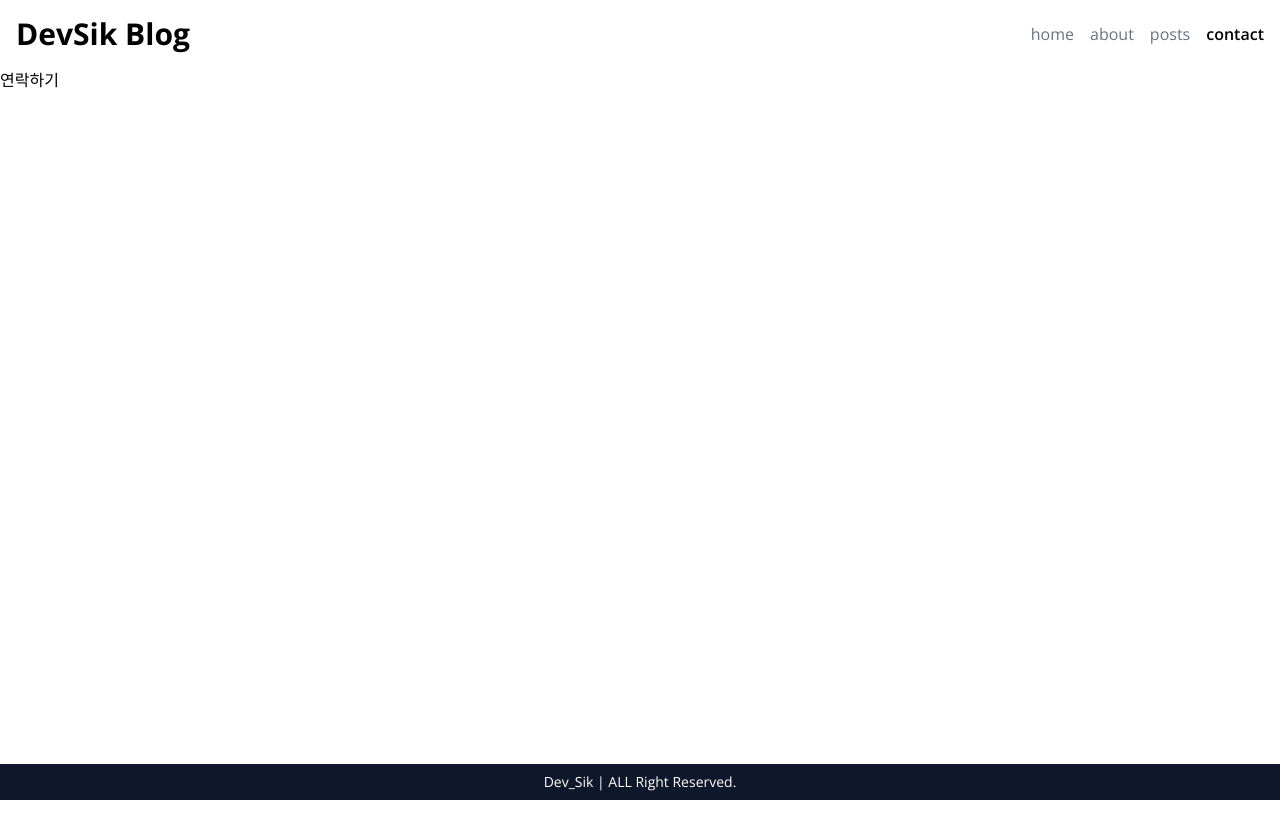
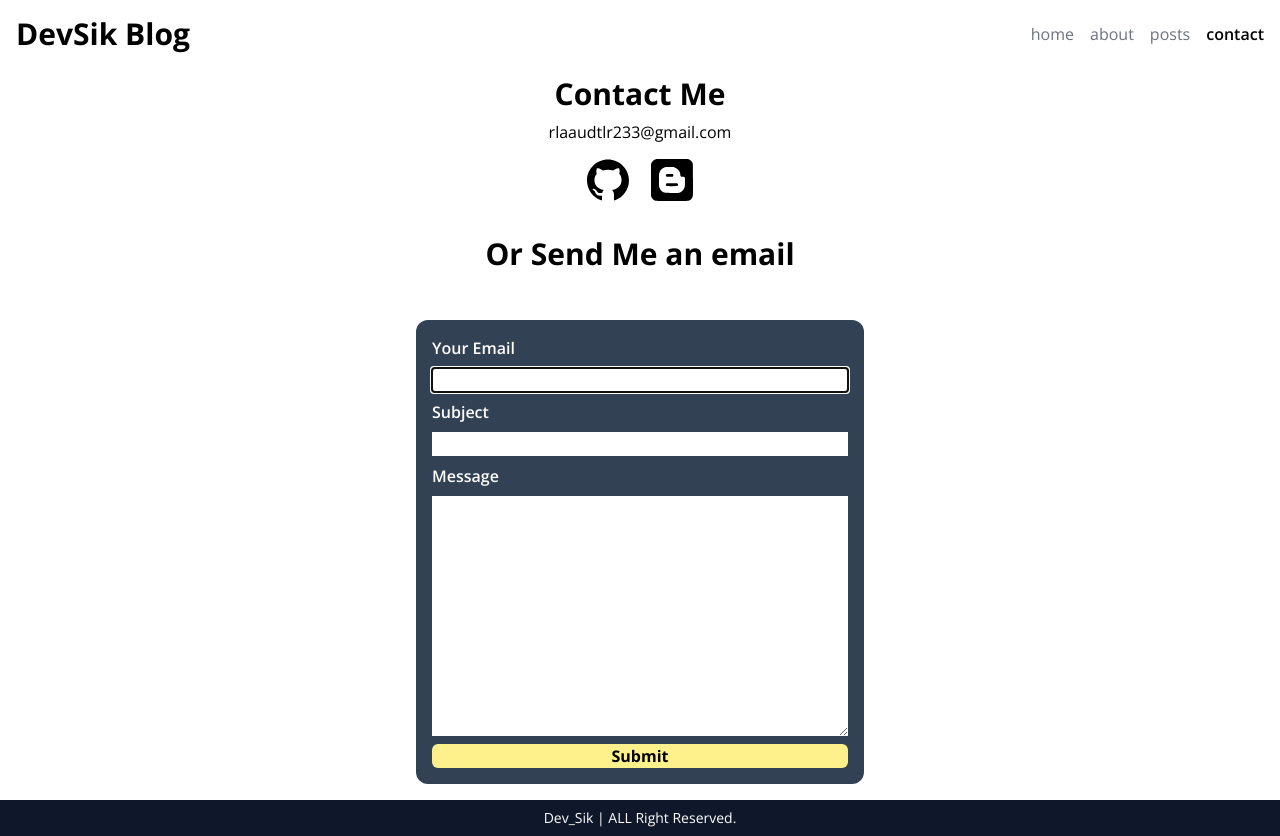
Before and after one commit to M-Sik/Next.js-13-Blog, a Next.js app: page /contact in a window 1280 px wide. Before the commit the page ends 800 px from the top, so only its background shows below. Built offline with nearby package versions, Linux system fonts and the light colour scheme.

Commit message:
[feat] email 전송 기능 구현

```diff
--- a/package.json
+++ b/package.json
@@ -15,10 +15,12 @@
     "@types/node": "18.15.11",
     "@types/react": "18.0.33",
     "@types/react-dom": "18.0.11",
+    "axios": "^1.3.5",
     "env-cmd": "^10.1.0",
     "eslint": "8.37.0",
     "eslint-config-next": "^13.3.0",
     "next": "^13.3.0",
+    "nodemailer": "^6.9.1",
     "react": "^18.2.0",
     "react-dom": "^18.2.0",
     "react-icons": "^4.8.0",
@@ -26,7 +28,8 @@
     "react-multi-carousel": "^2.8.3",
     "remark-gfm": "^3.0.1",
     "sass": "^1.60.0",
-    "typescript": "5.0.3"
+    "typescript": "5.0.3",
+    "yup": "^1.0.2"
   },
   "devDependencies": {
     "@tailwindcss/typography": "^0.5.9",
--- /dev/null
+++ b/src/api/contact.ts
@@ -0,0 +1,18 @@
+import { EmailData } from './email';
+
+export async function sendContactEmail(email: EmailData) {
+  // 우리 Api Route에 이메일을 전송을 하기 위해 요청을 보냄 fetch
+  const response = await fetch('/api/contact', {
+    method: 'POST',
+    body: JSON.stringify(email),
+    headers: {
+      'Content-Type': 'application/json',
+    },
+  });
+
+  const data = await response.json();
+  if (!response.ok) {
+    throw new Error(data.message || '서버 요청에 실패함');
+  }
+  return data;
+}
--- /dev/null
+++ b/src/api/email.ts
@@ -0,0 +1,5 @@
+export type EmailData = {
+  from: string;
+  subject: string;
+  message: string;
+};
--- /dev/null
+++ b/src/app/api/contact/route.ts
@@ -0,0 +1,15 @@
+import * as yup from 'yup';
+const bodySchema = yup.object().shape({
+  // from 키는 string 타입에 email형식 그리고 꼭 필요하다는 뜻
+  from: yup.string().email().required(),
+  subject: yup.string().required(),
+  message: yup.string().required(),
+});
+
+export async function POST(req: Request) {
+  if (!bodySchema.isValidSync(req.body)) {
+    return new Response('유효하지 않은 포맷', { status: 400 });
+  }
+  //   const { from, subject, message } = req.body;
+  // 노드 메일러를 이용하여 메일을 전송하면 됨
+}
--- a/src/app/contact/page.tsx
+++ b/src/app/contact/page.tsx
@@ -1,5 +1,33 @@
+import ContactForm from '@/components/ContactForm';
 import React from 'react';
+import { AiFillGithub } from 'react-icons/ai';
+import { FaBlogger } from 'react-icons/fa';
+
+const LINKS = [
+  { icon: <AiFillGithub />, url: 'https://github.com/M-Sik' },
+  { icon: <FaBlogger />, url: 'https://sikk.tistory.com/' },
+];
 
 export default function ContactPage() {
-  return <div>연락하기</div>;
+  return (
+    <section className="flex flex-col items-center">
+      <h2 className="text-3xl font-bold my-2">Contact Me</h2>
+      <p>rlaaudtlr233@gmail.com</p>
+      <ul className=" flex text-5xl gap-4 mt-3">
+        {LINKS.map((link, index) => (
+          <a
+            key={index}
+            target="_blank"
+            rel="noreferrer"
+            href={link.url}
+            className=" hover:text-yellow-400"
+          >
+            {link.icon}
+          </a>
+        ))}
+      </ul>
+      <h2 className="text-3xl font-bold my-8">Or Send Me an email</h2>
+      <ContactForm />
+    </section>
+  );
 }
--- /dev/null
+++ b/src/components/Banner.tsx
@@ -0,0 +1,17 @@
+import React from 'react';
+
+export type BannerData = {
+  message: string;
+  state: 'success' | 'error';
+};
+
+export default function Banner({ banner: { message, state } }: { banner: BannerData }) {
+  // state 가 'success'이면 true
+  const isSuccess = state === 'success';
+  const icon = isSuccess ? '😃' : '😭';
+  return (
+    <p
+      className={`p-2 ${isSuccess ? 'bg-green-300' : 'bg-red-300'} rounded-lg w-full text-center`}
+    >{`${icon} ${message}`}</p>
+  );
+}
--- /dev/null
+++ b/src/components/ContactForm.tsx
@@ -0,0 +1,94 @@
+'use client';
+
+import React, { ChangeEvent, FormEvent, useState } from 'react';
+import Banner, { BannerData } from './Banner';
+import { sendContactEmail } from '@/api/contact';
+
+interface IForm {
+  from: string;
+  subject: string;
+  message: string;
+}
+const DEFAULT_DATA = { from: '', subject: '', message: '' };
+
+export default function ContactForm() {
+  const [form, setForm] = useState<IForm>(DEFAULT_DATA);
+  const [banner, setBanner] = useState<BannerData | null>(null);
+  const onChange = (e: ChangeEvent<HTMLInputElement | HTMLTextAreaElement>) => {
+    const { name, value } = e.target;
+    // console.log(name, value);
+    setForm((prev) => ({ ...prev, [name]: value }));
+  };
+  const onSubmit = (e: FormEvent<HTMLFormElement>) => {
+    // submit시 새로고침을 방지하기위해 사용
+    e.preventDefault();
+
+    sendContactEmail(form)
+      .then(() => {
+        setBanner({ message: '메일을 성공적으로 보냈습니다.', state: 'success' });
+        setForm(DEFAULT_DATA);
+      })
+      .catch(() => {
+        setBanner({ message: '메일 전송에 실패했습니다. 다시 시도해주세요.', state: 'error' });
+      })
+      .finally(() => {
+        setTimeout(() => {
+          setBanner(null);
+        }, 3000);
+      });
+  };
+
+  return (
+    <section className=" max-w-md w-full">
+      {banner && <Banner banner={banner} />}
+      <form
+        onSubmit={onSubmit}
+        className=" w-full  flex flex-col gap-2 my-4 p-4 bg-slate-700 rounded-xl text-white"
+      >
+        <label htmlFor="from" className="font-semibold">
+          Your Email
+        </label>
+        <input
+          type="email"
+          id="from"
+          name="from"
+          required
+          autoFocus
+          value={form.from}
+          onChange={onChange}
+          className="text-black"
+        />
+        <label htmlFor="subject" className="font-semibold">
+          Subject
+        </label>
+        <input
+          type="text"
+          id="subject"
+          name="subject"
+          required
+          value={form.subject}
+          onChange={onChange}
+          className="text-black"
+        />
+        <label htmlFor="message" className="font-semibold">
+          Message
+        </label>
+        <textarea
+          rows={10}
+          id="message"
+          name="message"
+          required
+          value={form.message}
+          onChange={onChange}
+          className="text-black"
+        />
+        <button
+          className=" bg-yellow-200 rounded-md text-black font-bold hover:bg-yellow-500"
+          type="submit"
+        >
+          Submit
+        </button>
+      </form>
+    </section>
+  );
+}
```
Also changed, not shown: 1 other file (tests, documents, lock files or other folders).
